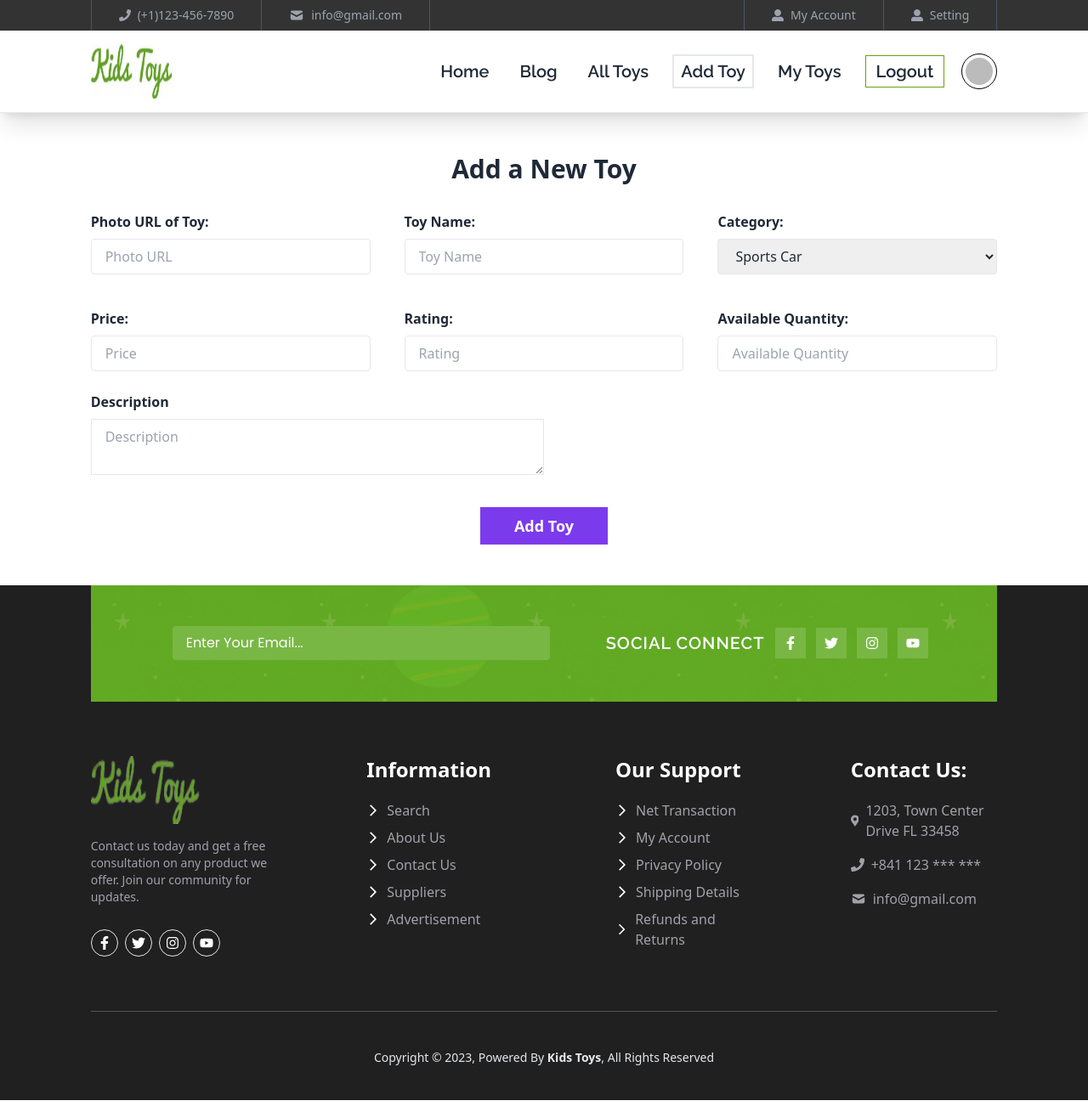
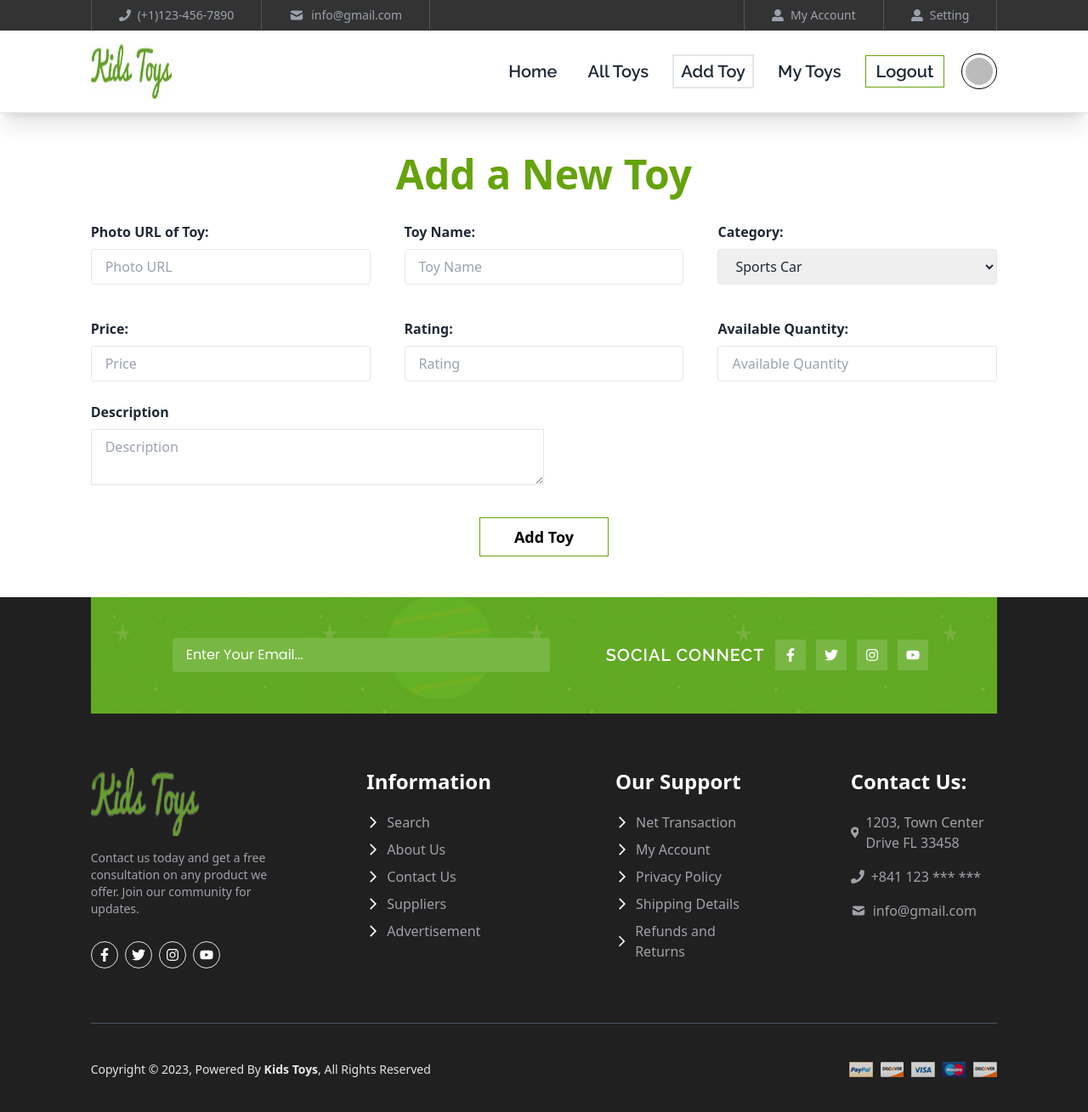
Before and after one commit to amirhamza24/Kids-Toys, a React (Vite) app: page /addToy in a window 1280 px wide. Shown: the whole page at 85% size. Built offline with nearby package versions, Linux system fonts and the light colour scheme; no server answers; sample sign-in values are in the browser's storage; a web font is replaced by a local one.

Commit message:
searching method implement

```diff
--- a/src/compoments/AddToy/AddToy.jsx
+++ b/src/compoments/AddToy/AddToy.jsx
@@ -60,7 +60,7 @@ const AddToy = () => {
     return (
         <div>
             <div className="my-12 w-10/12 mx-auto">
-                <h2 className="text-3xl font-bold text-center">Add a New Toy</h2>
+                <h2 className="text-center text-3xl md:text-5xl text-lime-600 font-bold w-full">Add a New Toy</h2>
 
                 <div className="mt-8">
                     <form onSubmit={handleAddToy}>
@@ -139,7 +139,7 @@ const AddToy = () => {
                             </div>
 
                             <div className="text-center">
-                                <input className='cursor-pointer mt-8 bg-violet-600 hover:bg-violet-700 py-2 px-10 text-white text-lg font-semibold' type="submit" value="Add Toy" />
+                                <input className='cursor-pointer mt-8 bg-white border border-lime-600 text-black hover:bg-lime-600 hover:text-white py-2 px-10 text-lg font-semibold' type="submit" value="Add Toy" />
                             </div>
                         </div>
                     </form>
--- a/src/compoments/AllToy/AllToy.jsx
+++ b/src/compoments/AllToy/AllToy.jsx
@@ -1,4 +1,4 @@
-import React from 'react';
+// import React from 'react';
 import { useEffect, useState } from 'react';
 import './AllToy.css'
 import ToyTable from './ToyTable';
@@ -26,15 +26,15 @@ const AllToy = () => {
     return (
         <div className="mb-10">
 
-            <div className='flex justify-center items-center w-full'>
+            <div className='flex justify-center items-center w-full py-10'>
                 <h2 className="text-center text-3xl md:text-5xl text-lime-600 font-bold w-full">All Toys</h2>
             </div>
 
             <div className='w-11/12 mx-auto'>
-                <div className="my-10">
-                    <input onChange={(e) => setSearch(e.target.value)} type="text" className="px-4 py-2 focus:outline-none border border-gray-600 rounded" />{" "}
+                <div className="my-10  flex justify-center space-x-1">
+                    <input onChange={(e) => setSearch(e.target.value)} type="text" className="px-4 py-2 focus:outline-none border border-gray-400 rounded w-2/6" />
 
-                    <button className='cursor-pointer bg-violet-600 hover:bg-violet-700 py-2 rounded px-7 text-white text-lg font-semibold' onClick={handleSearch}>Search</button>
+                    <button className='cursor-pointer bg-lime-600 hover:bg-slate-900 py-2 rounded px-7 text-white text-lg font-semibold' onClick={handleSearch}>Search</button>
                 </div>
 
                 <div className="overflow-x-auto">
--- a/src/compoments/AllToy/UpdateToy.jsx
+++ b/src/compoments/AllToy/UpdateToy.jsx
@@ -89,7 +89,7 @@ const UpdateToy = () => {
                             </div>
 
                             <div className="text-center">
-                                <input className='cursor-pointer mt-8 bg-violet-600 hover:bg-violet-700 py-2 px-10 text-white text-lg font-semibold' type="submit" value="Update Toy" />
+                                <input className='cursor-pointer mt-8 bg-white hover:bg-lime-600 py-2 px-10 hover:text-white text-black border border-lime-600 text-lg font-semibold' type="submit" value="Update Toy" />
                             </div>
                         </div>
                     </form>
--- a/src/compoments/Shared/Footer/Footer.jsx
+++ b/src/compoments/Shared/Footer/Footer.jsx
@@ -5,14 +5,15 @@ import { FaFacebookF, FaInstagram, FaPhone, FaTwitter, FaYoutube, FaMapMarkerAlt
 import footerLogo from "../../../assets/all/logo-bgremove.png"
 import { MdOutlineArrowForwardIos } from 'react-icons/md';
 import footerTop from '../../../assets/all/footerPosition.jpg'
+import payment from '../../../assets/all/footerPayment.jpg'
 
 const Footer = () => {
     return (
         <div>
             <div>
-            <footer className="bg-[#202020] text-zinc-400 relative">
+            <footer className="bg-[#202020] text-zinc-400">
                 <div className="w-10/12 mx-auto">
-                    <div className='relative'>
+                    <div className='relative mt-[20px]'>
                         <img className='' src={footerTop} alt="" />
 
                         <div className=''>
@@ -159,8 +160,10 @@ const Footer = () => {
                     <hr className='border-1 border-gray-600 mb-8' />
 
                     <div className='pt-3 text-sm text-gray-200 text-center space-y-2 md:space-y-0 py-10'>
-                        <div className=''>
+                        <div className='flex justify-between items-center'>
                             <p>Copyright &copy; 2023, Powered By <span className='font-bold'>Kids Toys</span>, All Rights Reserved</p>
+
+                            <img src={payment} alt="" />
                         </div>
                     </div>
                 </div>
--- a/src/compoments/Shared/Header/Header.jsx
+++ b/src/compoments/Shared/Header/Header.jsx
@@ -90,9 +90,9 @@ const Header = () => {
                                 Home
                             </NavLink>
 
-                            <NavLink className={({isActive }) => isActive ? 'border-2 py-1 px-2' : 'px-2' } to='/blog'>
+                            {/* <NavLink className={({isActive }) => isActive ? 'border-2 py-1 px-2' : 'px-2' } to='/blog'>
                                 Blog
-                            </NavLink>
+                            </NavLink> */}
 
                             <NavLink className={({isActive }) => isActive ? 'border-2 py-1 px-2' : 'px-2' } to='/allToy'>
                                 All Toys
@@ -143,9 +143,9 @@ const Header = () => {
                                                         <Link onClick={() => handleClick(0)} className={activeButton === 0 ? 'border-2 text-white py-1 px-2' : 'px-2'} to='/'>Home</Link>
                                                     </li>
 
-                                                    <li>
+                                                    {/* <li>
                                                         <Link onClick={() => handleClick(1)} className={activeButton === 1 ? 'border-2 text-white py-1 px-2' : 'px-2'} to='/blog'>Blog</Link>
-                                                    </li>
+                                                    </li> */}
 
                                                     <li>
                                                         <Link onClick={() => handleClick(2)} className={activeButton === 2 ? 'border-2 text-white py-1 px-2' : 'px-2'} to='/allToy'>All Toys</Link>
--- a/src/main.jsx
+++ b/src/main.jsx
@@ -46,7 +46,7 @@ const router = createBrowserRouter([
         {
             path: '/toyDetails/:id',
             element: <PrivateRoute><ToyDetails></ToyDetails></PrivateRoute>,
-            loader: ({ params }) => fetch(`http://localhost:5000/allAddToy/${params.id}`)
+            loader: ({ params }) => fetch(`http://localhost:5000/toyDetails/${params.id}`)
         },
         {
             path: '/myToy',
```
